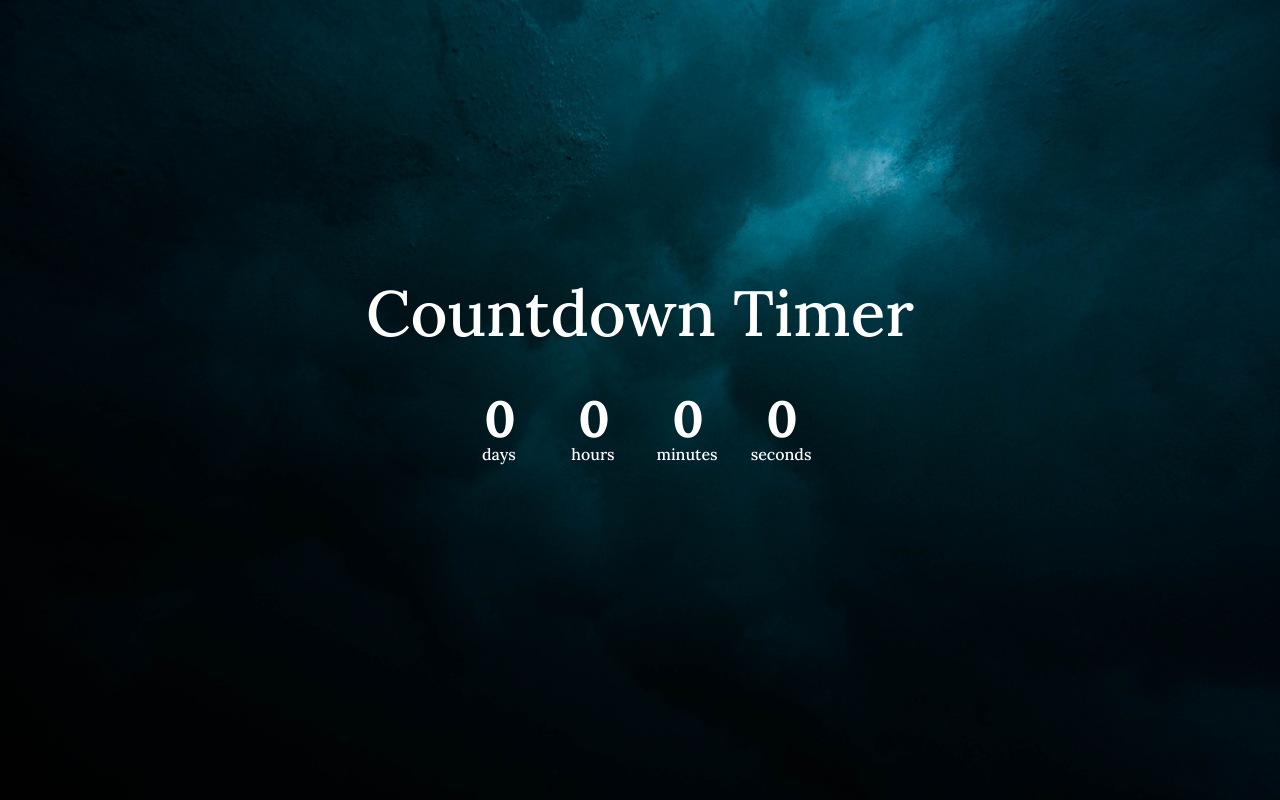
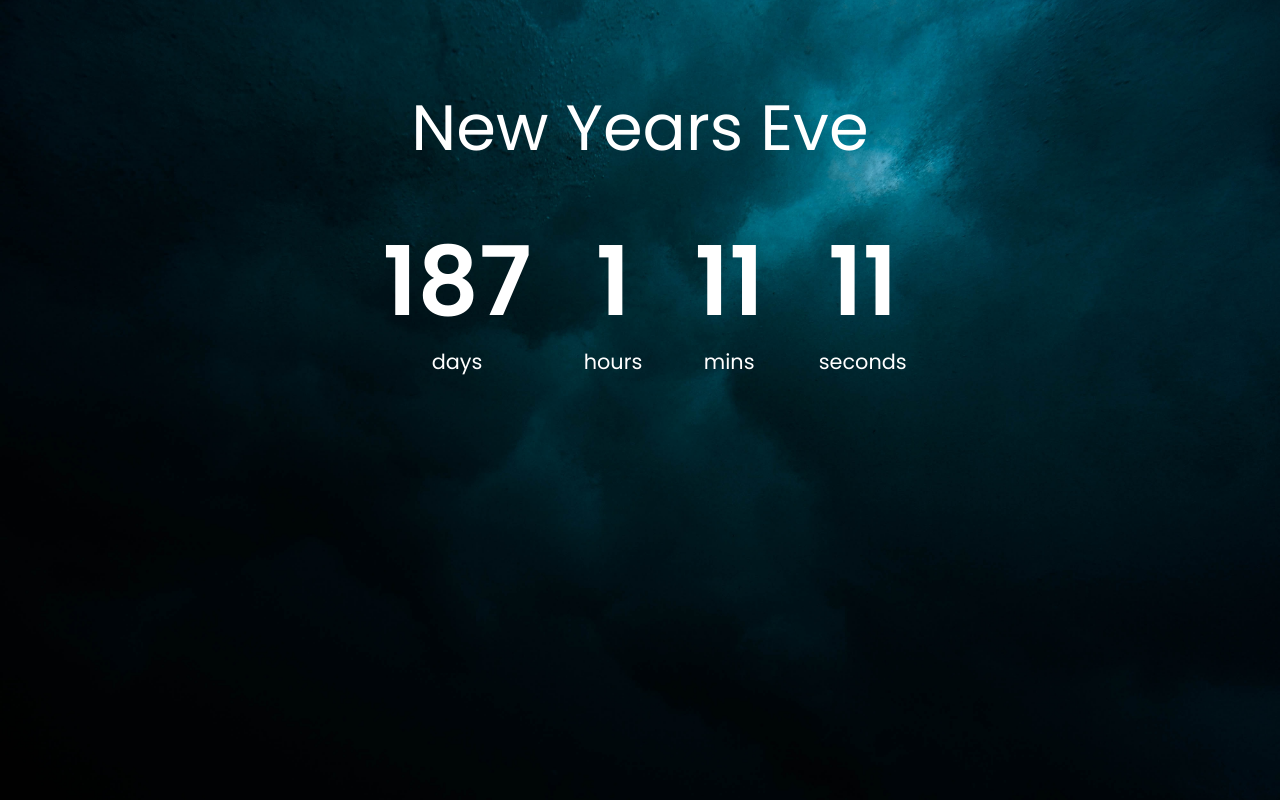
Before and after one commit to geetanj16/Countdown_Timer, a plain HTML site: page index.html in a window 1280 px wide. Drawn offline with Linux system fonts and the light colour scheme.

Commit message:
innerhtml error / saw code

```diff
--- a/index.html
+++ b/index.html
@@ -1,33 +1,34 @@
+
+
 <!DOCTYPE html>
 <html lang="en">
     <head>
-    <meta charset="UTF-8">
-    <meta name="viewport" content="width=device-width, initial-scale=1.0">
-    <title>Countdown_Timer</title>
-    <link rel="stylesheet" href="style.css">
-    <script src="script.js"></script>
+        <meta charset="UTF-8" />
+        <meta name="viewport" content="width=device-width, initial-scale=1.0" />
+        <title>Countdown Timer</title>
+        <link rel="stylesheet" href="style.css" />
+        <script src="script.js" defer></script>
     </head>
     <body>
-    <h1>Countdown Timer</h1>
-    <div class="container">
-        <div class="count days">
-            <p class="bigtext" id="days">0</p>
+        <h1>New Years Eve</h1>
+
+        <div class="countdown-container">
+            <div class="countdown-el days-c">
+                <p class="big-text" id="days">0</p>
                 <span>days</span>
             </div>
-        <div class="count hours">
-            <p class="bigtext" id="hours">0</p>
+            <div class="countdown-el hours-c">
+                <p class="big-text" id="hours">0</p>
                 <span>hours</span>
             </div>
-        <div class="count minutes">
-            <p class="bigtext" id="minutes">0 </p>
-            <span>minutes</span>
+            <div class="countdown-el mins-c">
+                <p class="big-text" id="mins">0</p>
+                <span>mins</span>
             </div>
-        <div class="count seconds">
-            <p class="bigtext" id="seconds">0 </p>
+            <div class="countdown-el seconds-c">
+                <p class="big-text" id="seconds">0</p>
                 <span>seconds</span>
             </div>
-
         </div>
-
     </body>
 </html>
--- a/script.js
+++ b/script.js
@@ -0,0 +1,29 @@
+const daysEl = document.getElementById("days");
+const hoursEl = document.getElementById("hours");
+const minsEl = document.getElementById("mins");
+const secondsEl = document.getElementById("seconds");
+
+const newYears = "1 Jan 2024";
+
+function countdown() {
+    const newYearsDate = new Date(newYears);
+    const currentDate = new Date();
+
+    const totalSeconds = (newYearsDate - currentDate) / 1000;
+
+    const days = Math.floor(totalSeconds / 3600 / 24);
+    const hours = Math.floor(totalSeconds / 3600) % 24;
+    const mins = Math.floor(totalSeconds / 60) % 60;
+    const seconds = Math.floor(totalSeconds) % 60;
+
+    daysEl.innerHTML = days;
+    hoursEl.innerHTML = (hours);
+    minsEl.innerHTML = (mins);
+    secondsEl.innerHTML = (seconds);
+}
+
+
+// initial call
+countdown();
+
+setInterval(countdown, 1000);
--- a/style.css
+++ b/style.css
@@ -1,47 +1,45 @@
-@import url('https://fonts.googleapis.com/css2?family=Bree+Serif&family=Lora:wght@500&family=Montserrat+Alternates:wght@200&display=swap');
+@import url("https://fonts.googleapis.com/css2?family=Poppins:wght@200;400;600&display=swap");
 
-
-*{
+* {
     box-sizing: border-box;
 }
 
-body{
+body {
     background-image: url("img.jpg");
     background-size: cover;
-    background-position:center center;
-    background-repeat: no-repeat;
-    min-height: 100vh;
-    margin: 0;
-    font-family: 'Lora', serif;
-    color: white;
+    background-position: center center;
     display: flex;
     flex-direction: column;
     align-items: center;
+    min-height: 100vh;
+    font-family: "Poppins", sans-serif;
+    margin: 0;
+    color: white;
+}
+
+h1 {
+    font-weight: normal;
+    font-size: 4rem;
+    margin-top: 5rem;
+}
+
+.countdown-container {
+    display: flex;
+    flex-wrap: wrap;
     justify-content: center;
 }
 
-
-h1{
-    font-size: 4rem;
-    margin-top: -4rem;
-    font-weight: normal;
+.big-text {
+    font-weight: bold;
+    font-size: 6rem;
+    line-height: 1;
+    margin: 1rem 2rem;
 }
 
-.bigtext{
-    font-size: 3rem;
-    line-height: 1;
-    margin: 0 2rem;
-    font-weight: bold;
-}
-
-
-.count{
+.countdown-el {
     text-align: center;
 }
 
-.container span{
-    font-size: 1rem;
+.countdown-el span {
+    font-size: 1.3rem;
 }
-.container{
-    display: flex;
-}
```
Lines whose indentation alone changed are shown as unchanged.
